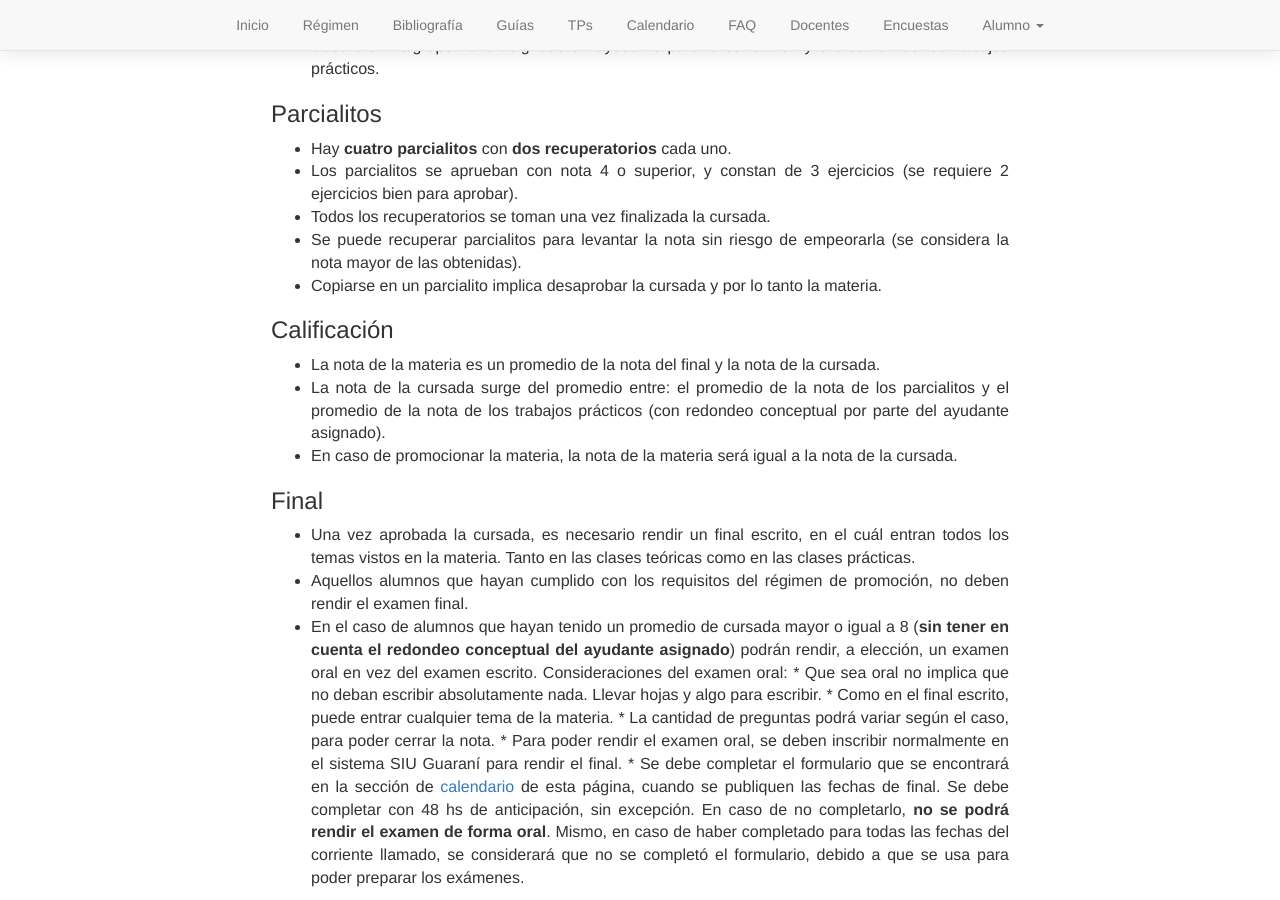
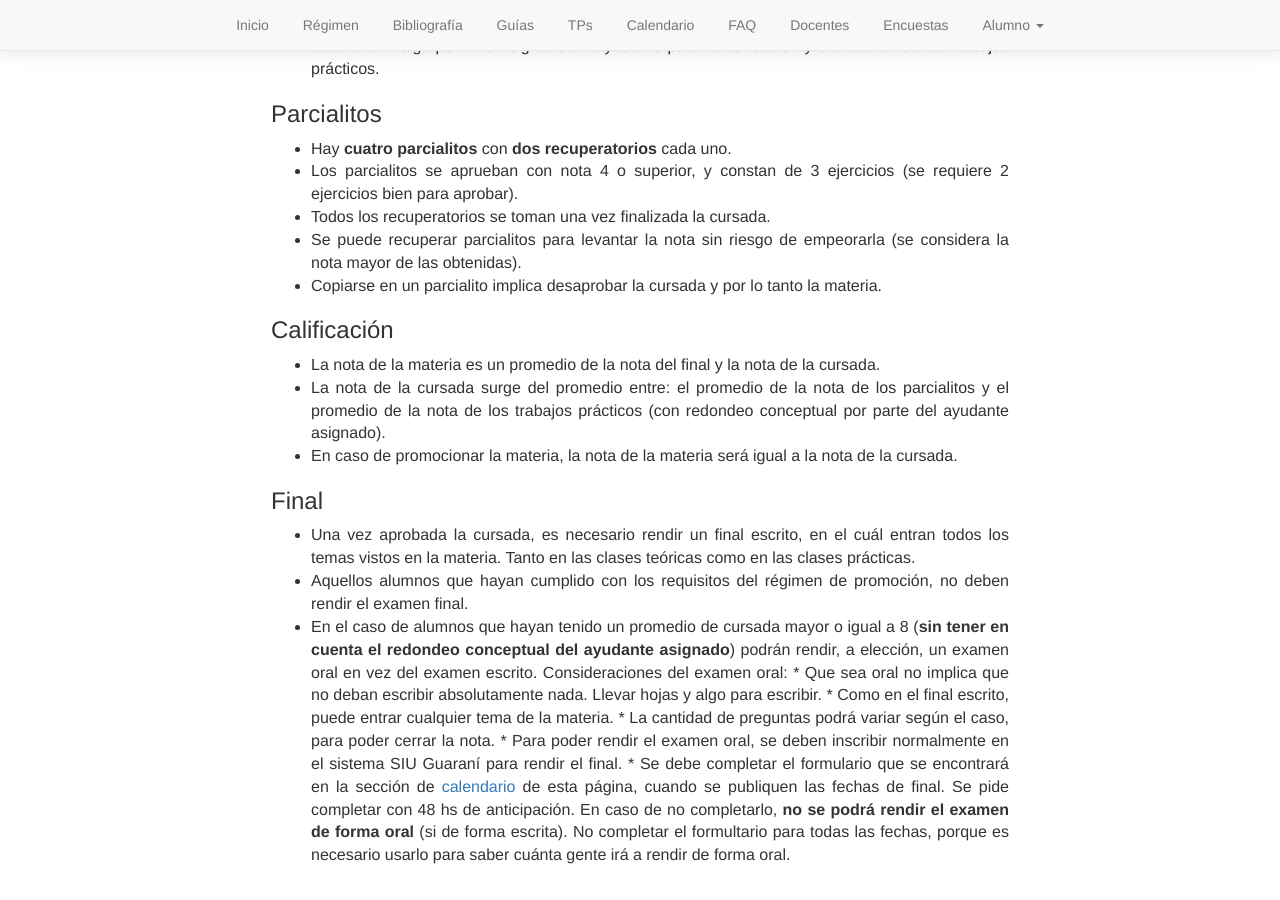
Before and after one commit to algoritmos-rw/algoritmos, a Jekyll site: the page built from static/01_regimen.md, in a window 1280 px wide and 900 px high, scrolled down 758 px. Built offline with Jekyll 4.4.1, drawn with Linux system fonts in a browser that asks for light colours; after the commit the page ends 1635 px from its top, so only the background shows below that.

Commit message:
Un poco más tranqui la aclaracion

```diff
--- a/static/01_regimen.md
+++ b/static/01_regimen.md
@@ -54,4 +54,4 @@
 		* Como en el final escrito, puede entrar cualquier tema de la materia.
 		* La cantidad de preguntas podrá variar según el caso, para poder cerrar la nota.
 		* Para poder rendir el examen oral, se deben inscribir normalmente en el sistema SIU Guaraní para rendir el final.
-		* Se debe completar el formulario que se encontrará en la sección de [calendario]({{ 'calendario' | relative_url }}) de esta página, cuando se publiquen las fechas de final. Se debe completar con 48 hs de anticipación, sin excepción. En caso de no completarlo, **no se podrá rendir el examen de forma oral**. Mismo, en caso de haber completado para todas las fechas del corriente llamado, se considerará que no se completó el formulario, debido a que se usa para poder preparar los exámenes.
+		* Se debe completar el formulario que se encontrará en la sección de [calendario]({{ 'calendario' | relative_url }}) de esta página, cuando se publiquen las fechas de final. Se pide completar con 48 hs de anticipación. En caso de no completarlo, **no se podrá rendir el examen de forma oral** (si de forma escrita). No completar el formultario para todas las fechas, porque es necesario usarlo para saber cuánta gente irá a rendir de forma oral.
```
